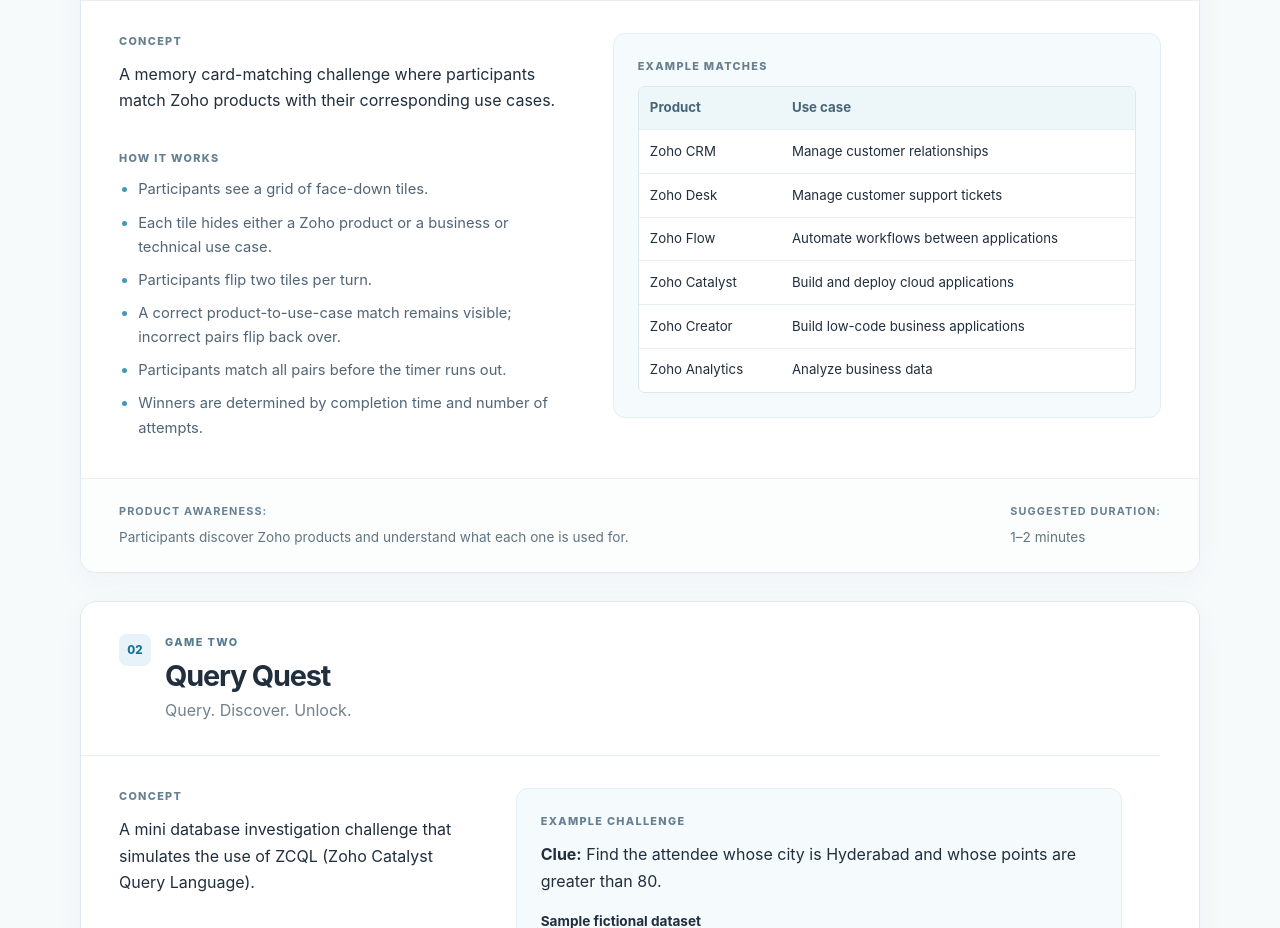
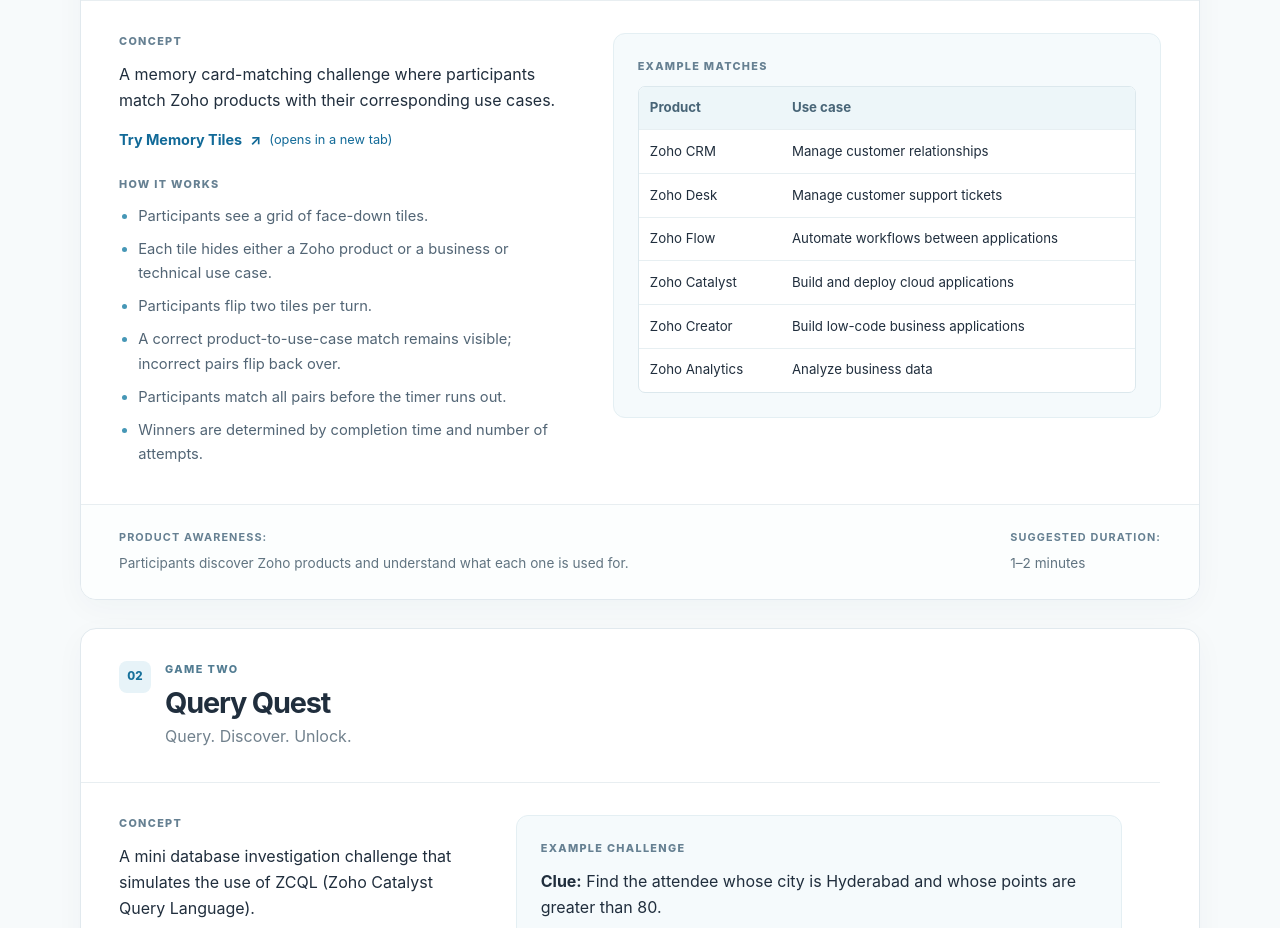
Before and after one commit to vsamhita2028/zoho-rhu-challenges, a plain HTML site: page index.html in a window 1280 px wide. Shown: the part 911-1839 px from the top of the page. Drawn offline with Linux system fonts and the light colour scheme.

Commit message:
Add Memory Tiles game link

```diff
--- a/index.html
+++ b/index.html
@@ -27,6 +27,7 @@
       <section>
         <h3>Concept</h3>
         <p>A memory card-matching challenge where participants match Zoho products with their corresponding use cases.</p>
+        <a class="game-link" href="https://vsamhita2028.github.io/memory-tiles-challenge/" target="_blank" rel="noopener noreferrer">Try Memory Tiles <span aria-hidden="true">↗</span><span class="link-note">(opens in a new tab)</span></a>
       </section>
       <section>
         <h3>How it works</h3>
--- a/style.css
+++ b/style.css
@@ -35,6 +35,10 @@ main::before { content: ""; position: absolute; top: 0; bottom: 0; left: 50%; wi
 .card section:nth-of-type(3) { grid-column: 2; grid-row: 2 / span 2; align-self: start; margin-bottom: 38px; padding: 24px; border: 1px solid #e4eff3; border-radius: 12px; background: #f5fafc; }
 h3 { margin-bottom: 10px; color: #668092; font-size: .68rem; font-weight: 800; letter-spacing: .12em; text-transform: uppercase; }
 section p { margin-bottom: .75rem; }
+.game-link { display: inline-flex; align-items: center; gap: .5rem; color: #126a98; font-size: .9rem; font-weight: 700; text-decoration: none; }
+.game-link:hover { text-decoration: underline; }
+.game-link:focus-visible { outline: 2px solid #126a98; outline-offset: 4px; border-radius: 2px; }
+.link-note { font-size: .8rem; font-weight: 400; }
 ul { margin: 0; padding-left: 1.2rem; color: #526575; font-size: .92rem; }
 li + li { margin-top: .55rem; }
 li::marker { color: #4697b6; }
```
